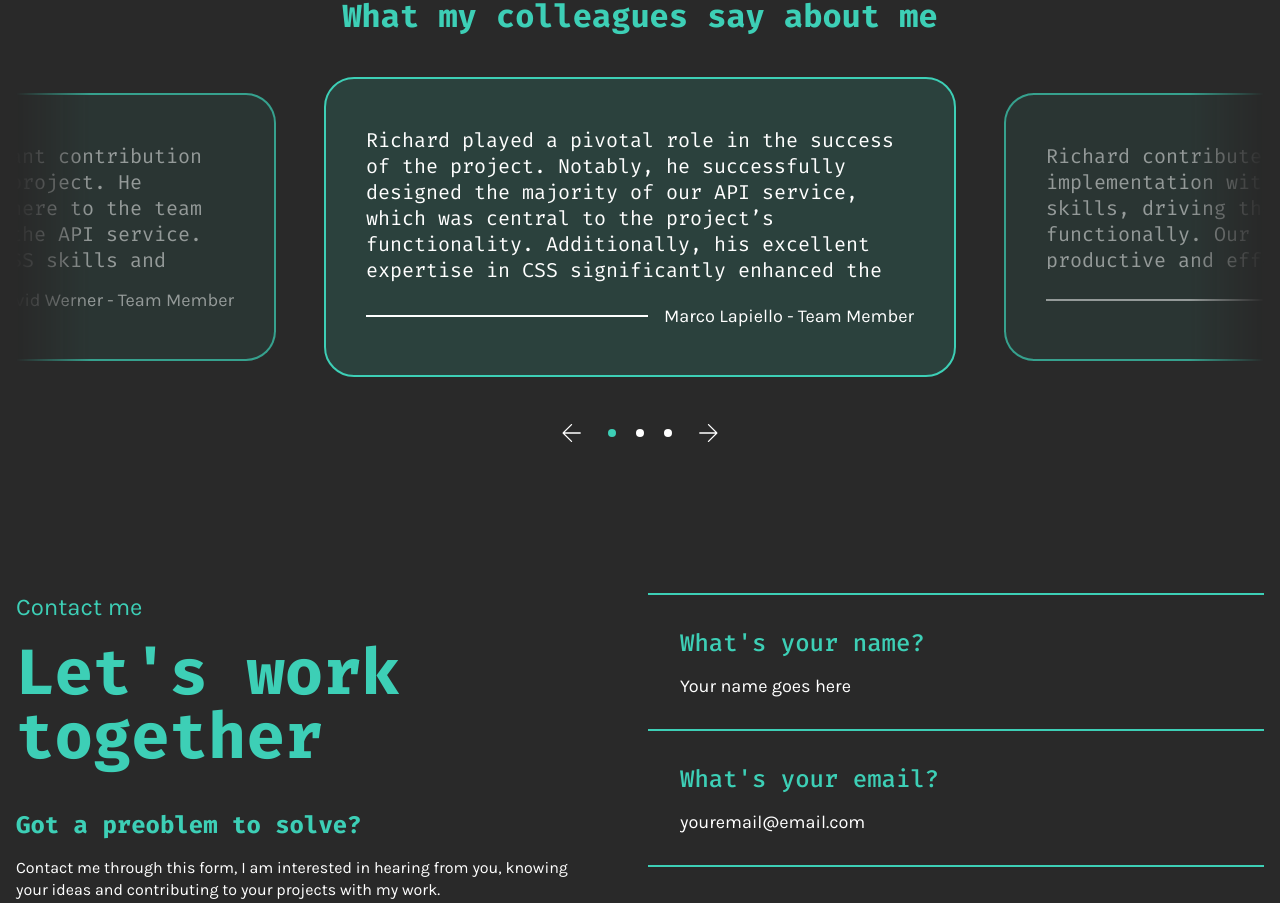
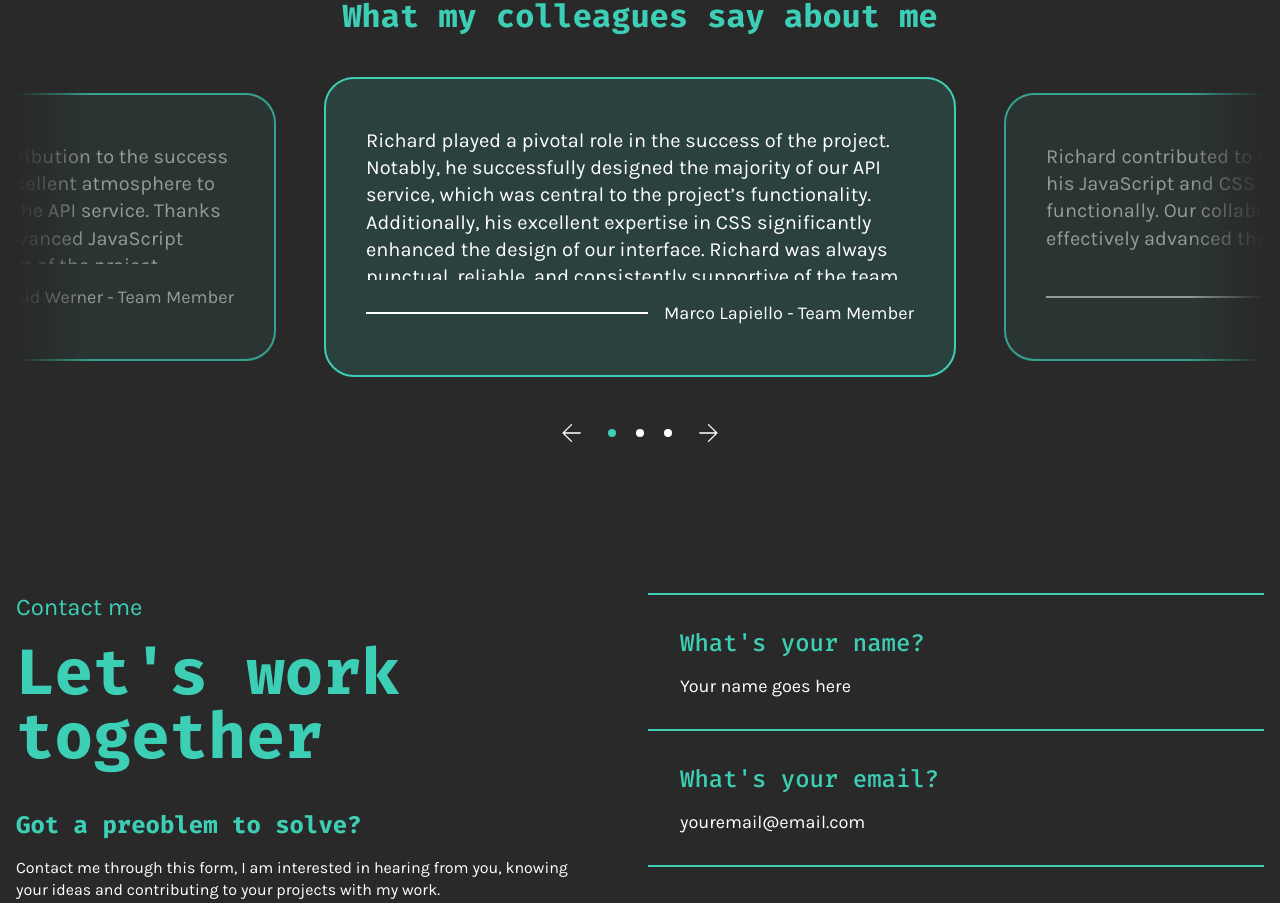
Before and after one commit to RichardStreu/portfolioAngular, an Angular app: page / in a window 1280 px wide. Shown: the part 3393-4296 px from the top of the page. Built offline with nearby package versions, Linux system fonts and the light colour scheme.

Commit message:
feat: update typography styles in e-references component for improved readability

```diff
--- a/src/app/landing-page/sections/e-references/e-references.component.scss
+++ b/src/app/landing-page/sections/e-references/e-references.component.scss
@@ -56,6 +56,8 @@
 
           p {
             overflow: auto;
+            font-family: "Karla", sans-serif;
+            line-height: 1.7rem;
             font-size: 1.25rem;
             font-weight: 400;
             color: white;
```
